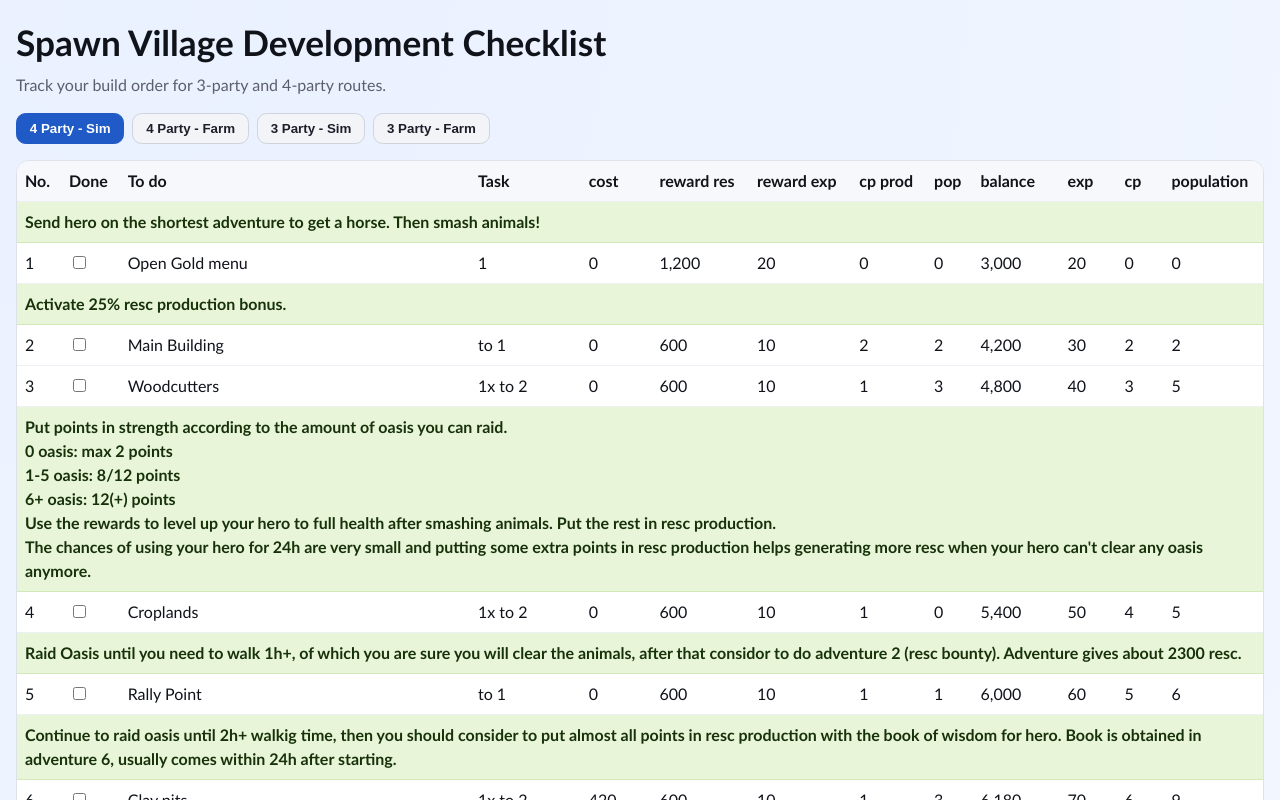
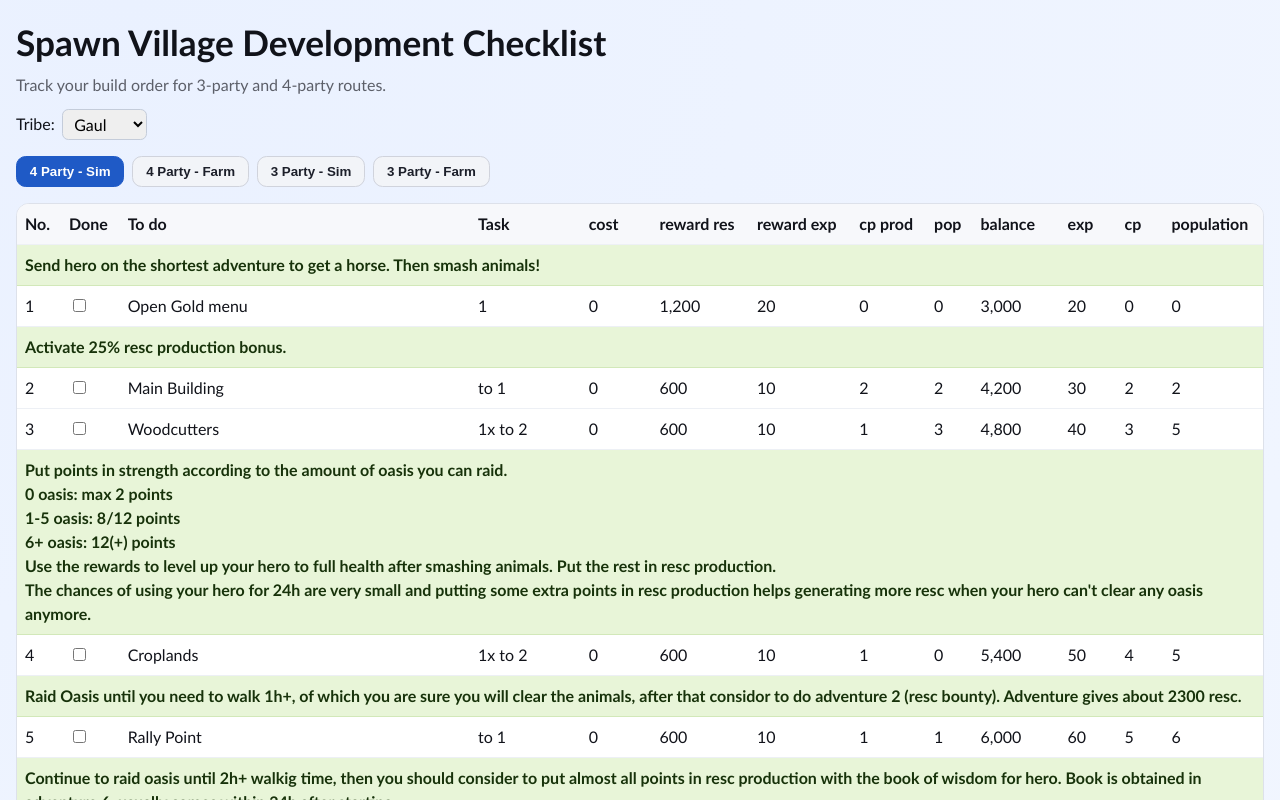
Before and after one commit to vinaghost/VinaWorldSystem, a React (Vite) app in the folder SpawnVillageDevelopment/: page / in a window 1280 px wide. Shown: the top 800 px of the page. Built offline with nearby package versions, Linux system fonts and the light colour scheme.

Commit message:
feat(ui): add tribe selection dropdown with styling and cost calculation for settlers

```diff
--- a/SpawnVillageDevelopment/src/App.css
+++ b/SpawnVillageDevelopment/src/App.css
@@ -16,6 +16,20 @@
 .app-header p {
   margin: 0.25rem 0 0;
   color: #5c5f69;
+}
+
+.tribe-select-wrap {
+  margin-top: 0.75rem;
+  display: inline-flex;
+  align-items: center;
+  gap: 0.45rem;
+}
+
+.tribe-select-wrap select {
+  border: 1px solid #c4ccda;
+  border-radius: 0.4rem;
+  padding: 0.25rem 0.45rem;
+  font: inherit;
 }
 
 .tabs {
--- a/SpawnVillageDevelopment/src/App.jsx
+++ b/SpawnVillageDevelopment/src/App.jsx
@@ -1,5 +1,5 @@
 import { Fragment, useEffect, useMemo, useState } from 'react'
-import { stable_change, troop_cost, warehouse_change } from './data/troop'
+import { settler_cost, stable_change, troop_cost, warehouse_change } from './data/troop'
 import PWABadge from './PWABadge.jsx'
 import { TABS } from './tabs'
 import './App.css'
@@ -34,6 +34,7 @@ function buildComputedRows(rows, options = {}) {
     applyEquitesOverrides = false,
     stableOverrideIndex = -1,
     warehouseUpdateIndex = -1,
+    selectedSettlerCost = 0,
   } = options
   let balance = INITIALS.balance
   let previousRewardRes = 0
@@ -63,6 +64,13 @@ function buildComputedRows(rows, options = {}) {
 
   rows.forEach((row, index) => {
     let currentRow = row
+
+    if (String(row['To do']).toLowerCase().includes('train settler')) {
+      currentRow = {
+        ...row,
+        cost: getNumber(row.task) * selectedSettlerCost,
+      }
+    }
 
     if (applyEquitesOverrides && index === stableOverrideIndex) {
       currentRow = {
@@ -155,6 +163,7 @@ function buildComputedRows(rows, options = {}) {
 function App() {
   const [activeTab, setActiveTab] = useState(TABS[0].id)
   const [checkedByTab, setCheckedByTab] = useState({})
+  const [selectedTribe, setSelectedTribe] = useState(settler_cost[0]?.unit ?? '')
   const [selectedUnit, setSelectedUnit] = useState(troop_cost[0]?.unit ?? '')
   const [farmUnitCount, setFarmUnitCount] = useState(10)
   const [farmUnitCountSecond, setFarmUnitCountSecond] = useState(10)
@@ -201,11 +210,16 @@ function App() {
   }, [activeTabConfig])
 
   const activeChecks = checkedByTab[activeTab] ?? {}
+  const selectedSettler = useMemo(
+    () => settler_cost.find((tribe) => tribe.unit === selectedTribe) ?? settler_cost[0],
+    [selectedTribe],
+  )
   const selectedTroop = useMemo(
     () => troop_cost.find((troop) => troop.unit === selectedUnit) ?? troop_cost[0],
     [selectedUnit],
   )
   const activeFarmConfig = activeTabConfig.farmConfig
+  const selectedSettlerCost = getNumber(selectedSettler?.cost)
 
   const researchCost = getNumber(selectedTroop?.research)
   const trainCost = getNumber(farmUnitCount) * getNumber(selectedTroop?.train)
@@ -236,6 +250,7 @@ function App() {
         applyEquitesOverrides,
         stableOverrideIndex: activeFarmConfig?.equitesStableIndex ?? -1,
         warehouseUpdateIndex: activeFarmConfig?.equitesWarehouseUpdateIndex ?? -1,
+        selectedSettlerCost,
       }),
     [
       activeTabConfig,
@@ -245,6 +260,7 @@ function App() {
       secondTrainCost,
       showFarmCalc,
       applyEquitesOverrides,
+      selectedSettlerCost,
     ],
   )
 
@@ -275,6 +291,20 @@ function App() {
       <header className="app-header">
         <h1>Spawn Village Development Checklist</h1>
         <p>Track your build order for 3-party and 4-party routes.</p>
+        <div className="tribe-select-wrap">
+          <label htmlFor="tribe-select">Tribe:</label>
+          <select
+            id="tribe-select"
+            value={selectedTribe}
+            onChange={(event) => setSelectedTribe(event.target.value)}
+          >
+            {settler_cost.map((tribe) => (
+              <option key={tribe.unit} value={tribe.unit}>
+                {tribe.unit}
+              </option>
+            ))}
+          </select>
+        </div>
       </header>
 
       <nav className="tabs" aria-label="Checklist tabs">
```
